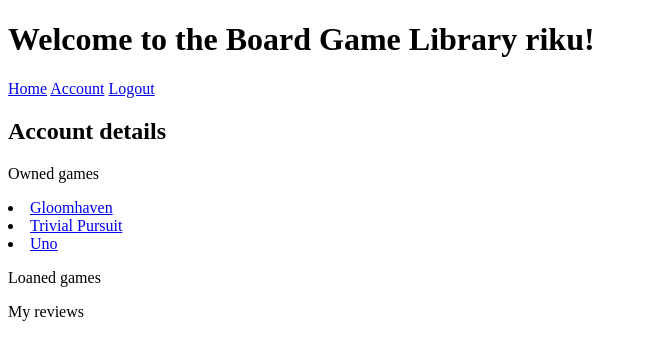
After one commit to rikuvil/appprog, a Django app: page /account in a window 1280 px wide. The commit adds this page. Shown: the top 360 px of the page, without its empty margins (0-647 px from the left). Run offline with Django 4.2, Linux system fonts and the light colour scheme; a user stored in the database is signed in; data comes from the database, SQL or seed files in the repository; both versions use the stored data as it was after the commit; data that the repository does not hold is empty.

Commit message:
reviews, accounts

```diff
--- a/app_app/models.py
+++ b/app_app/models.py
@@ -1,6 +1,7 @@
 from django.db import models
 from django.contrib.auth.models import User
 from django.utils import timezone
+from django.core.validators import MinValueValidator, MaxValueValidator
 
 # Create your models here.
 
@@ -30,6 +31,24 @@ class BoardGamer(models.Model):
     def __str__(self):
         return self.name
 
+
+class BoardGameReview(models.Model):
+    review = models.TextField()
+    stars = models.IntegerField(validators=[MinValueValidator(0), MaxValueValidator(5)])
+    owner = models.ForeignKey(User, on_delete=models.CASCADE)
+    favourite = models.BooleanField(default=False)
+
+    # Times
+    date_added = models.DateTimeField(auto_now_add=True)
+    date_modified = models.DateTimeField(auto_now=True)
+
+    # Game
+    game = models.ForeignKey(BoardGame, on_delete=models.CASCADE)
+
+    def __str__(self) -> str:
+        return f'{self.review} by {self.owner}'
+
+
 class GameLoan(models.Model):
     board_game = models.ForeignKey(BoardGame, on_delete=models.CASCADE)
     borrower = models.ForeignKey(User, on_delete=models.CASCADE)
--- /dev/null
+++ b/app_app/templates/account.html
@@ -0,0 +1,18 @@
+{% extends 'base.html' %}
+
+{% block content %}
+    <h2>Account details</h2>
+    <p>Owned games</p>
+    {% for game in owned_games %}
+        <li><a href="{% url 'board_game_detail' game.id %}">{{ game.name }}</a></li>
+    {% endfor %}
+    <p>Loaned games</p>
+    {% for game in loaned_games %}
+        <li><a href="{% url 'board_game_detail' game.id %}">{{ game.name }}</a></li>
+        --- <a href="{% url 'return_board_game' game.id %}">Return game</a>
+    {% endfor %}
+    <p>My reviews</p>
+    {% for review in reviews %}
+        <li><a href="{% url 'board_game_review' review.id %}">{{ review.game }}</a></li>
+    {% endfor %}
+{% endblock %}
--- a/app_app/templates/base.html
+++ b/app_app/templates/base.html
@@ -17,6 +17,7 @@
         <nav>
             <a href="{% url 'homepage' %}">Home</a>
             {% if user.is_authenticated %}
+                <a href="{% url 'account' %}">Account</a>
                 <a href="{% url 'logout' %}">Logout</a>
             {% else %}
                 <a href="{% url 'login' %}">Login</a>
--- a/app_app/templates/board_game_detail.html
+++ b/app_app/templates/board_game_detail.html
@@ -18,8 +18,14 @@
   <!-- Add other details as needed -->
 
   <p>
+    <a href="{% url 'all_board_games' %}">Return to board games</a>
     <a href="{% url 'edit_board_game' game.id %}">
       Edit game details</a>
   </p>
+  <p>
+    <a href="{% url 'board_game_review' game.id%}">Review game</a>
+  </p>
+
+
 
 {% endblock %}
--- a/app_app/urls.py
+++ b/app_app/urls.py
@@ -8,6 +8,8 @@ urlpatterns = [
     path('board-game/<int:game_id>/', views.board_game_detail, name='board_game_detail'),
     path('new_board_game', views.new_board_game, name='new_board_game'),
     path('edit_board_game/<int:game_id>/',  views.edit_board_game, name='edit_board_game'),
+
+    path('board_game_review/<int:game_id>/', views.board_game_review, name='board_game_review'),
 
     path('all-board-gamers/', views.all_board_gamers, name='all_board_gamers'),
     path('board-gamer/<int:gamer_id>/', views.board_gamer_detail, name='board_gamer_detail'),
@@ -22,4 +24,5 @@ urlpatterns = [
     path('register/', views.register, name='register'),
     path('login/', views.user_login, name='login'),
     path('logout', views.user_logout, name='logout'),
+    path('account', views.account, name='account'),
 ]
--- a/app_app/views.py
+++ b/app_app/views.py
@@ -12,6 +12,16 @@ from .forms import *
 def homepage(request):
     return render(request, 'homepage.html')
 
+# Account view
+@login_required
+def account(request):
+    user = request.user
+    owned_games = BoardGame.objects.filter(owner = user)
+    loaned_games = BoardGame.objects.filter(loaned_to = user)
+    reviews = BoardGameReview.objects.filter(owner = user)
+
+    context = {'owned_games': owned_games, 'loaned_games': loaned_games, 'reviews': reviews}
+    return render(request, 'account.html', context)
 #views for BoardGame model
 
 def all_board_games(request):
@@ -22,6 +32,7 @@ def board_game_detail(request, game_id):
     game = get_object_or_404(BoardGame, pk=game_id)
     return render(request, 'board_game_detail.html', {'game': game})
 
+@login_required
 def new_board_game(request):
     # Add a new game
     if request.method != "POST":
@@ -56,6 +67,24 @@ def edit_board_game(request, game_id):
     context = {'game': game, 'form': form}
     return render(request, 'edit_board_game.html', context)
 
+# Review views
+@login_required
+def board_game_review(request, game_id):
+    game = BoardGame.objects.get(id = game_id)
+
+    if request.method == "POST":
+        form = BoardGameReviewForm(data=request.POST)
+        if form.is_valid():
+            new_review = form.save(commit=False)
+            new_review.owner = request.user
+            new_review.game = game
+            new_review.save()
+            return redirect('board_game_detail', game_id)
+    else:
+        form = BoardGameReviewForm()
+    context = {"game": game, 'form': form}
+    return render(request, 'board_game_review.html', context)
+
 #views for BoardGamer model
 
 def all_board_gamers(request):
@@ -83,7 +112,7 @@ def loan_board_game(request, game_id):
     # Check if there are 3 games loaned already to the user
     check_loaned_count = BoardGame.objects.filter(loaned_to = user).count()
     if check_loaned_count >= 3:
-        return HttpResponseForbidden('Cannot loan more than 3 games')
+        return HttpResponseForbidden('You cannot loan more than 3 games at the same time')
     # If not loan game to user
     if game.available:
         game.available = False
```
Also changed, not shown: app_app/forms.py (+8 -0 lines), app_app/templates/board_game_review.html (added, +13 -0 lines), app_app/templates/edit_board_game_review.html (added, +14 -0 lines), app_app/migrations/0008_boardgamereview.py (added), db.sqlite3.
